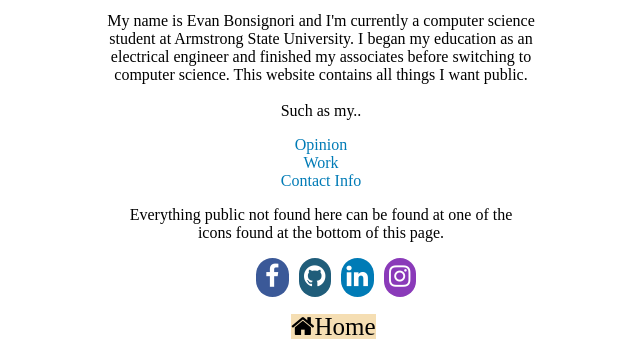
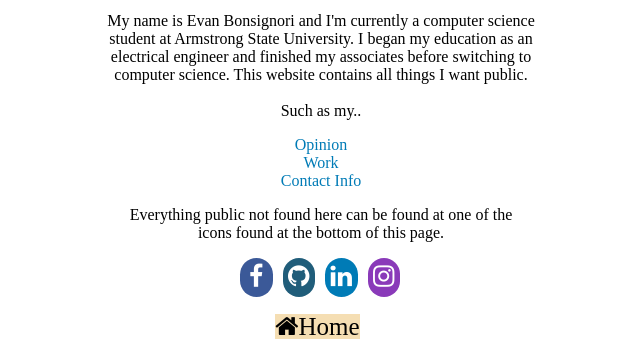
Before and after one commit to Ebonsignori/Personal-Website-Deprecated, a PHP site: page /about.html in a window 1280 px wide. Shown: the part 484-837 px from the top of the page, without its empty margins (319-959 px from the left). Run offline with PHP 8.4, Linux system fonts and the light colour scheme.

Commit message:
layout-fix: adjusted icons to left by 1em

```diff
--- a/css/main.css
+++ b/css/main.css
@@ -180,6 +180,8 @@ head {
 
 /* Social Media Icons */
 .icons {
+    position: relative;
+    left: -1em;
     display:flex;
     justify-content:center;
 	overflow: auto;
@@ -249,6 +251,8 @@ display: inline-block;
 
 /* Home Redirect */
 .home {
+    position: relative;
+    left: -1em;
     display:flex;
     justify-content:center;
     overflow: auto;
```
